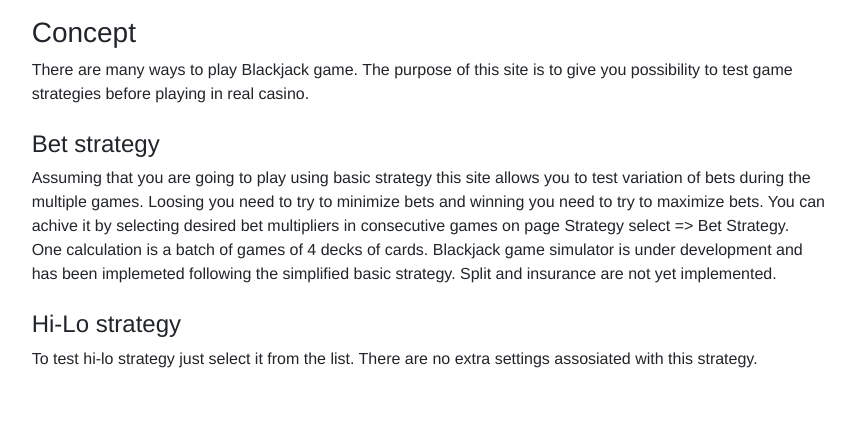
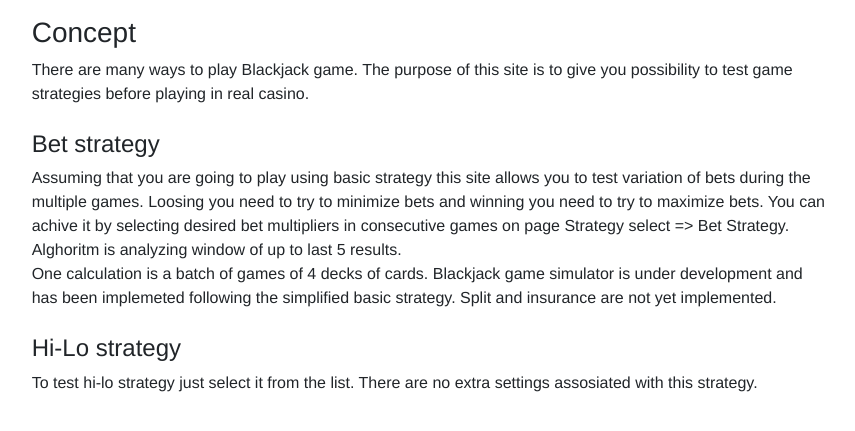
Before and after one commit to kroljulian13/blackjack, a Flask app: page /overview in a window 1280 px wide. Shown: the part 56-487 px from the top of the page, without its empty margins (105-960 px from the left). Run offline with Flask 2, Linux system fonts and the light colour scheme; some libraries are stand-ins or nearby versions.

Commit message:
building pipe

```diff
--- a/requirements.txt
+++ b/requirements.txt
@@ -1,4 +1,5 @@
 astroid==1.6.0
+attrs==17.4.0
 click==6.7
 colorama==0.3.9
 cycler==0.10.0
@@ -13,8 +14,11 @@ MarkupSafe==1.0
 mccabe==0.6.1
 numpy==1.13.3
 peewee==2.10.2
+pluggy==0.6.0
+py==1.5.2
 pylint==1.8.1
 pyparsing==2.2.0
+pytest==3.3.2
 python-dateutil==2.6.1
 pytz==2017.3
 six==1.11.0
--- a/templates/overview.html
+++ b/templates/overview.html
@@ -14,7 +14,7 @@
         strategy this site allows you to test variation of bets during the multiple games. Loosing
         you need to try to minimize bets and winning you need to try to maximize bets.
         You can achive it by selecting desired bet multipliers in consecutive games on page Strategy select =>
-        Bet Strategy.
+        Bet Strategy. Alghoritm is analyzing window of up to last 5 results.
         <br>
         One calculation is a batch of games of 4 decks of cards.
         Blackjack game simulator is under development and has been implemeted following the simplified basic
```
Also changed, not shown: __init__.py (added), 3 other files.
